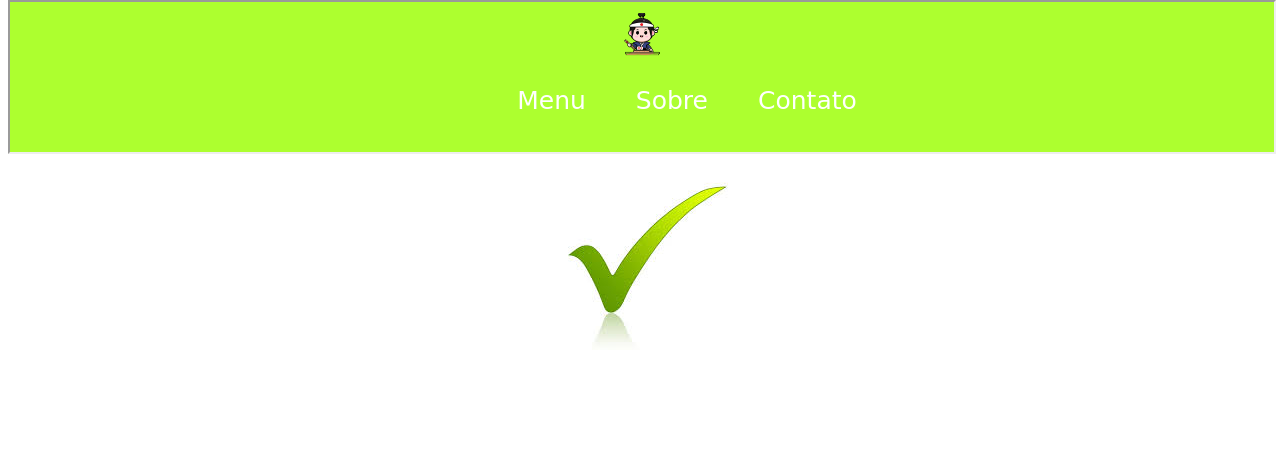
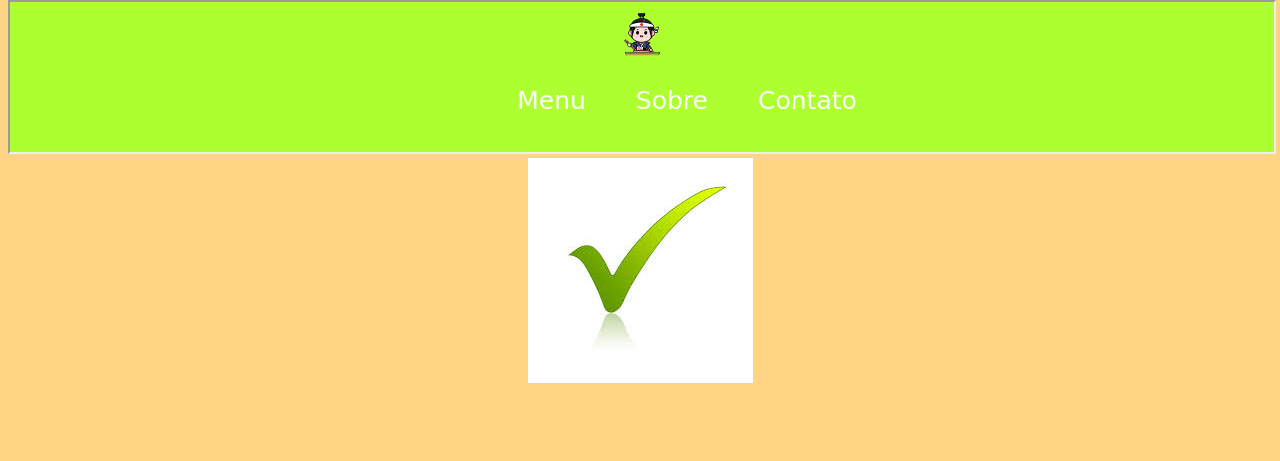
Before and after one commit to guilhermesachinelli/restaurante, a plain HTML site: page pages/sucesso.html in a window 1280 px wide. Shown: the top 461 px of the page. Drawn offline with Linux system fonts and the light colour scheme.

Commit message:
contatocor

```diff
--- a/assets/css/sucesso.css
+++ b/assets/css/sucesso.css
@@ -13,7 +13,7 @@ body {
     font-family: cursive;
     margin-top: 0%;
     margin-bottom: 0%;
-    background-color: white;
+    background-color: rgb(255, 212, 131);
     color: black;
 }
 
```
